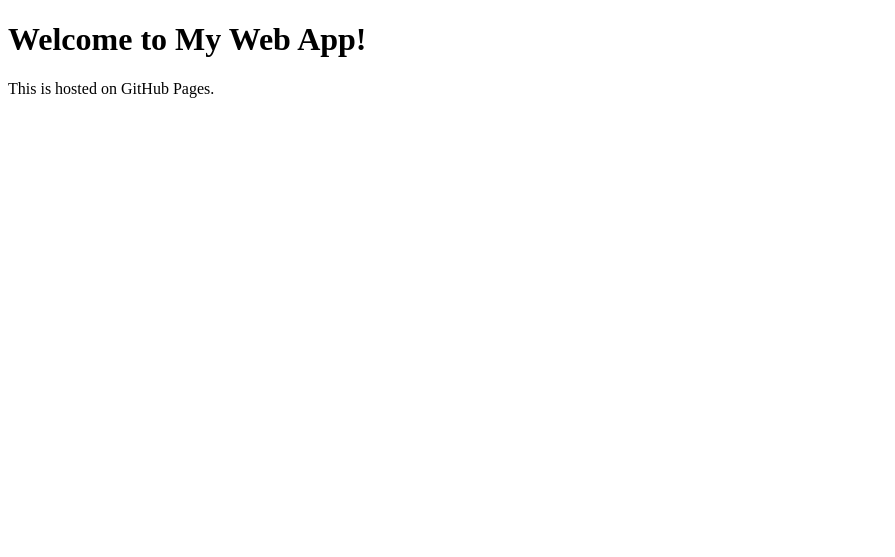
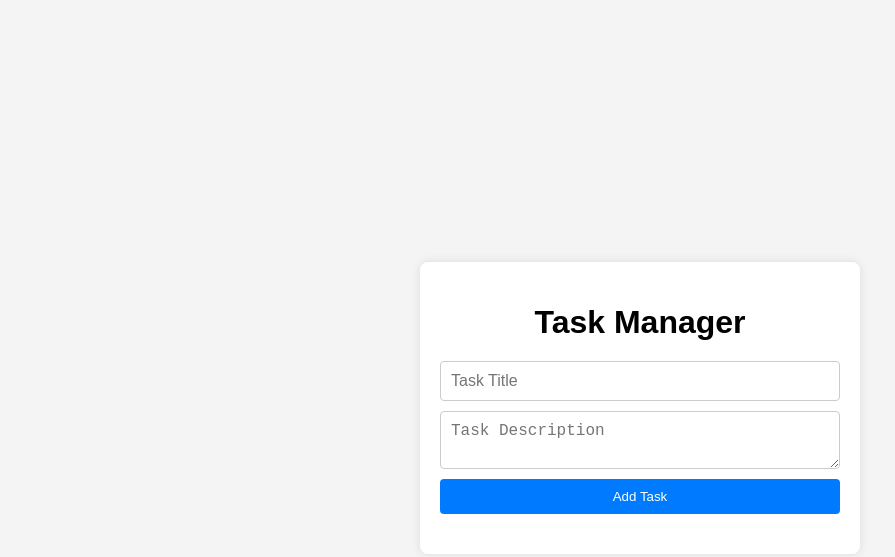
Before and after one commit to Simoni03/simoni03.github.io, a plain HTML site: page index.html in a window 1280 px wide. Shown: the whole page, without its empty margins (0-895 px from the left). Drawn offline with Linux system fonts and the light colour scheme.

Commit message:
Update index.html

```diff
--- a/index.html
+++ b/index.html
@@ -3,10 +3,22 @@
 <head>
     <meta charset="UTF-8" />
     <meta name="viewport" content="width=device-width, initial-scale=1.0"/>
-    <title>My Web App</title>
+    <title>Task Manager - SDE Portfolio</title>
+    <link rel="stylesheet" href="style.css" />
 </head>
 <body>
-    <h1>Welcome to My Web App!</h1>
-    <p>This is hosted on GitHub Pages.</p>
+    <div class="container">
+        <h1>Task Manager</h1>
+
+        <form id="task-form">
+            <input type="text" id="task-title" placeholder="Task Title" required />
+            <textarea id="task-desc" placeholder="Task Description"></textarea>
+            <button type="submit">Add Task</button>
+        </form>
+
+        <ul id="task-list"></ul>
+    </div>
+
+    <script src="script.js"></script>
 </body>
 </html>
```
